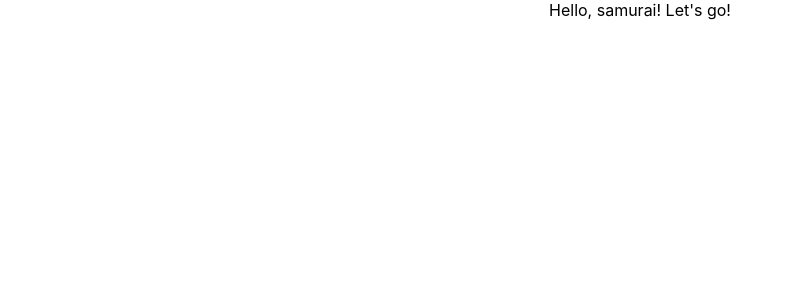
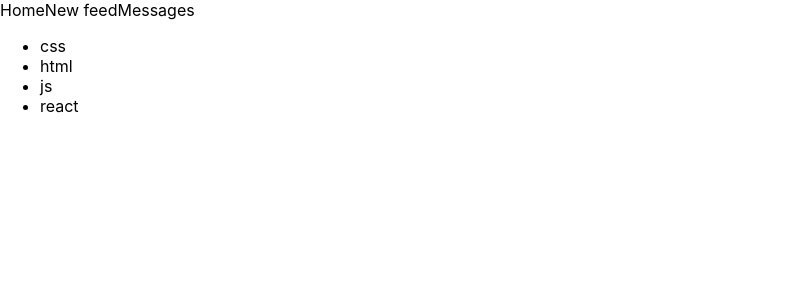
Before and after one commit to Alsu32/social-network, a React (Create React App) app: page / in a window 1280 px wide. Shown: the top 300 px of the page, without its empty margins (0-792 px from the left). Built offline with nearby package versions, Linux system fonts and the light colour scheme.

Commit message:
first commit

```diff
--- a/src/App.tsx
+++ b/src/App.tsx
@@ -1,12 +1,16 @@
 import React from 'react';
 import './App.css';
+import Header from './Header'
+import Technologis from './Technologis'
 
-function App() {
+const App =()=>{
   return (
-    <div className="App">
-     Hello, samurai! Let's go!
+    <div>
+      <Header/>
+      <Technologis/>
     </div>
   );
 }
 
+
 export default App;
--- /dev/null
+++ b/src/Header.tsx
@@ -0,0 +1,13 @@
+import React from "react";
+
+const Header =()=> {
+    return(
+        <div>
+            <a>Home</a>
+            <a>New feed</a>
+            <a>Messages</a>
+        </div>
+    );
+}
+
+export default Header;
--- /dev/null
+++ b/src/Technologis.tsx
@@ -0,0 +1,14 @@
+import React from "react";
+
+const Technologis =()=> {
+    return(
+        <ul>
+            <li>css</li>
+            <li>html</li>
+            <li>js</li>
+            <li>react</li>
+        </ul>
+    );
+}
+
+export default Technologis;
```
Also changed, not shown: 1 other file (tests, documents, lock files or other folders).
